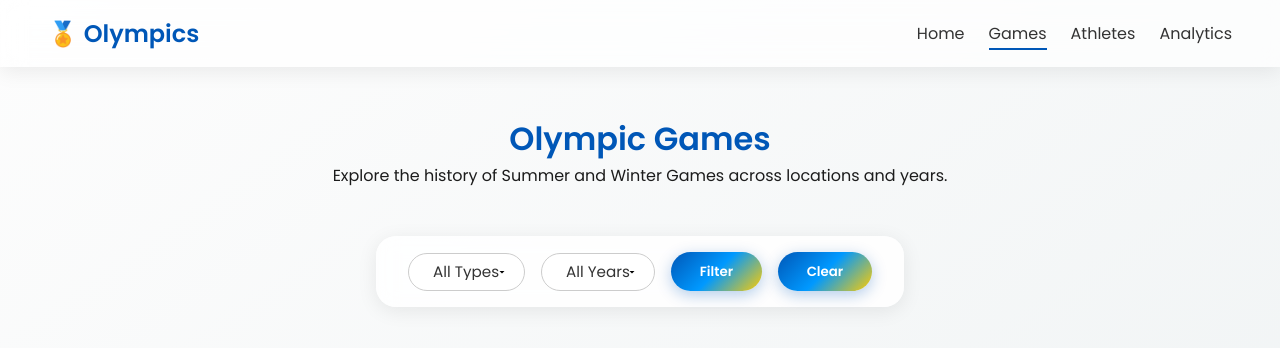
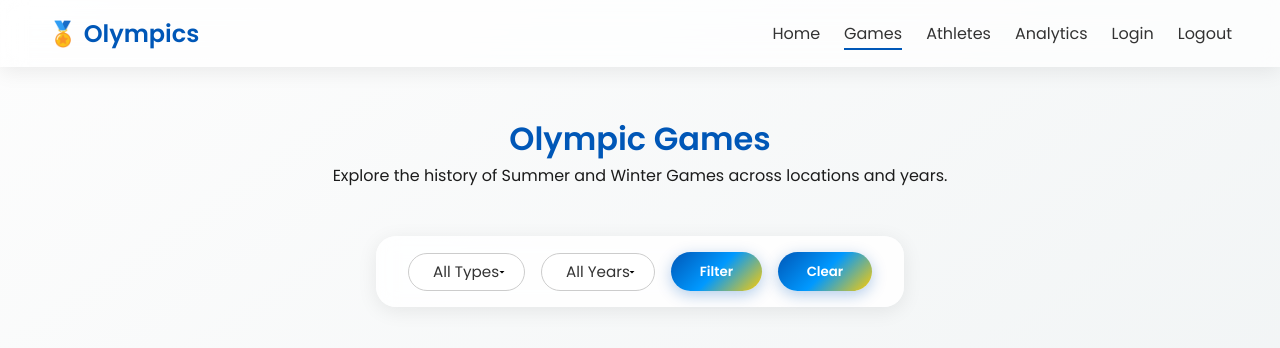
Before and after one commit to SecondMach/DatabaseSystemsProject, a Flask app: page /games.html in a window 1280 px wide. Shown: the top 348 px of the page. Run offline with Flask 3, Linux system fonts and the light colour scheme.

Commit message:
Update games.html to add login/logout buttons

```diff
--- a/my-olympics-app/templates/games.html
+++ b/my-olympics-app/templates/games.html
@@ -15,6 +15,8 @@
         <li><a href="games.html" class="active">Games</a></li>
         <li><a href="athlete.html">Athletes</a></li>
         <li><a href="analytics.html">Analytics</a></li>
+        <li><a href="login.html">Login</a></li>
+        <li class="admin-only"><a href="/logout">Logout</a></li>
       </ul>
     </nav>
   </header>
```
